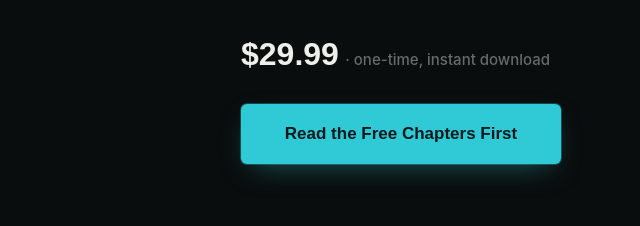
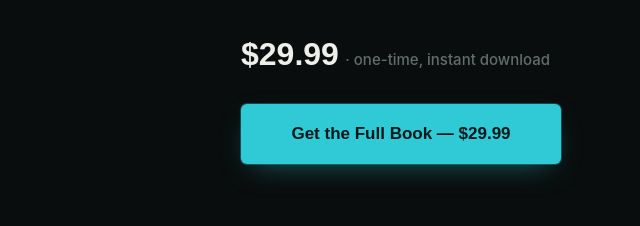
Before and after one commit to gelomespejo-creator/racers-health-funnel, a plain HTML site: page index.html in a window 1280 px wide. Shown: the part 3121-3347 px from the top of the page, 360-1000 px from the left. Drawn offline with Linux system fonts and the light colour scheme; a web font is replaced by a local one.

Commit message:
Wire up real Kit Commerce checkout link on landing page and thank-you page

```diff
--- a/index.html
+++ b/index.html
@@ -151,11 +151,7 @@ fbq('track', 'PageView');
 
           <div class="price-tag">$29.99 <span>· one-time, instant download</span></div>
 
-          <!-- ============================================================
-               BUY NOW LINK — once Kit Commerce (or your checkout) is live,
-               replace href="#signup" below with your real checkout URL.
-             ============================================================ -->
-          <a href="#signup" class="btn btn-primary" style="max-width:320px; white-space:nowrap;">Read the Free Chapters First</a>
+          <a href="https://angelo-espejo.kit.com/products/the-racers-health?step=checkout" class="btn btn-primary" style="max-width:320px; white-space:nowrap;">Get the Full Book — $29.99</a>
         </div>
       </div>
     </div>
```
Also changed, not shown: thank-you.html (+1 -6 lines).
